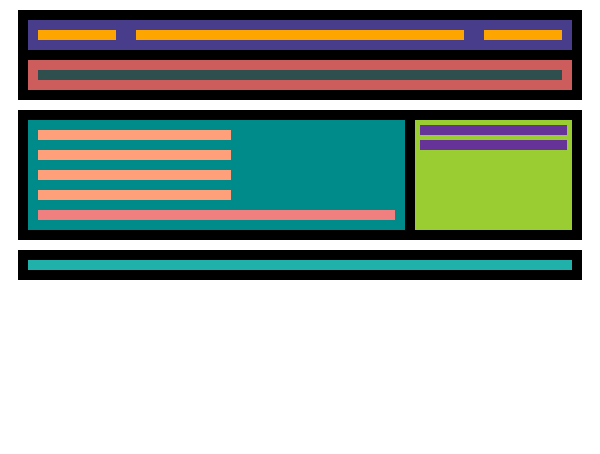
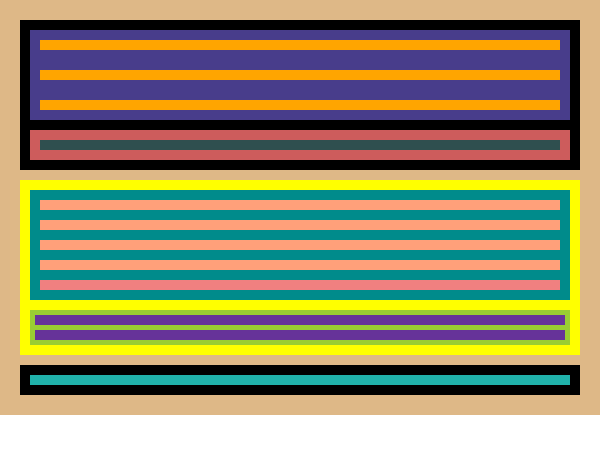
Before and after one commit to gdrincon76/Sprint1, a plain HTML site: page nivell-1/index.html in a window 600 px wide. Drawn offline with Linux system fonts and the light colour scheme.

Commit message:
responsive table & mobile añadido

```diff
--- a/nivell-1/css/styles.css
+++ b/nivell-1/css/styles.css
@@ -1,7 +1,15 @@
-body{
+* {
+    margin: 0;
+    padding: 0;
     max-width: 1200px;
 }
+
 .container {
+    background-color: burlywood;
+    padding: 10px;
+}
+
+.inside-container {
     background-color: black;
     padding: 10px;
     margin: 10px;
@@ -12,6 +20,7 @@ body{
 .container-header-top {
     background-color: darkslateblue;
     display: flex;
+    justify-content: space-evenly;
 }
 
 .container-header-bottom{
@@ -24,13 +33,13 @@ body{
     background-color: orange;
     margin: 10px;
     padding: 5px;
-}
-
-#item-header-start-end {
     width: 15%;
 }
 
 #item-header-middle {
+    background-color: orange;
+    margin: 10px;
+    padding: 5px;
     width: 70%;
 }
 
@@ -47,13 +56,13 @@ body{
 
 }
 
-.container-main-start {
+.grid-container-main-start {
     background-color: darkcyan;
     width: 70%;
     margin-right: 10px;
     padding: 5px;
-    display: flex;
-    flex-wrap: wrap;
+    display: grid;
+    grid-template-columns: auto auto;
 
 }
 
@@ -66,7 +75,6 @@ body{
 
 .item-main-start {
     background-color: lightsalmon;
-    width: 50%;
     padding: 5px;
     margin: 5px;
 
@@ -74,9 +82,9 @@ body{
 
 .item-main-start-bottom {
     background-color: lightcoral;
-    width: 100%;
     padding: 5px;
     margin: 5px;
+    grid-column: 1 / 3;
 
 }
 
@@ -91,3 +99,79 @@ body{
     background-color: lightseagreen;
     padding: 5px;
 }
+
+@media (min-width: 768px) and (max-width: 1024px) {
+    #container-main-flex {
+        flex-direction: column;
+        background-color: yellow;
+    }
+
+
+    .grid-container-main-start {
+        background-color: darkcyan;
+        width: auto;
+        margin-right: 0px;
+        margin-bottom: 10px;
+        display: grid;
+        grid-template-columns: auto auto;
+
+    }
+
+    .container-main-end {
+        background-color: yellowgreen;
+        justify-content: start;
+        width: auto;
+
+    }
+
+    .container {
+        background-color: burlywood;
+        width: auto;
+        padding: 10px;
+    }
+
+}
+
+@media (min-width: 481px) and (max-width: 767px) {
+    .container-header-top {
+        background-color: darkslateblue;
+        display: flex;
+        flex-direction: column;
+        width: auto;
+    }
+
+    .item-header-top {
+        background-color: orange;
+        margin: 10px;
+        padding: 5px;
+        width: auto;
+    }
+
+    #item-header-middle {
+        background-color: orange;
+        margin: 10px;
+        padding: 5px;
+        width: auto;
+    }
+
+    #container-main-flex {
+        flex-direction: column;
+        background-color: yellow;
+    }
+
+    .grid-container-main-start {
+        background-color: darkcyan;
+        width: auto;
+        margin-right: 0px;
+        margin-bottom: 10px;
+        display: flex;
+        flex-direction: column;
+    }
+
+    .container-main-end {
+        background-color: yellowgreen;
+        justify-content: start;
+        width: auto;
+    }
+
+}
--- a/nivell-1/index.html
+++ b/nivell-1/index.html
@@ -3,22 +3,22 @@
 <head>
     <meta charset="UTF-8">
     <title>Document</title>
-    <link rel="stylesheet" href="css/styles.css
-    ">
+    <link rel="stylesheet" href="css/styles.css">
 </head>
 <body>
-    <header class="container">
+    <div class="container">
+        <header class="inside-container">
             <article class="container-header-top">
-            <section class="item-header-top" id="item-header-start-end"></section>
-            <section class="item-header-top" id="item-header-middle"></section>
-            <section class="item-header-top" id="item-header-start-end"></section>
+                <section class="item-header-top"></section>
+                <section id="item-header-middle"></section>
+                <section class="item-header-top"></section>
             </article>
             <article class="container-header-bottom">
                 <section class="item-header-bottom"></section>
             </article>
         </header>
-    <main class="container" id="container-main-flex">
-        <article class="container-main-start">
+        <main class="inside-container" id="container-main-flex">
+            <article class="grid-container-main-start">
                 <section class="item-main-start"></section>
                 <section class="item-main-start"></section>
                 <section class="item-main-start"></section>
@@ -30,8 +30,9 @@
                 <section class="item-main-aside"></section>
             </aside>
         </main>
-    <footer class="container">
+        <footer class="inside-container">
             <article class="item-footer"></article>
         </footer>
+    </div>
 </body>
 </html>
```
Also changed, not shown: 1 other file. Lines whose indentation alone changed are shown as unchanged.
